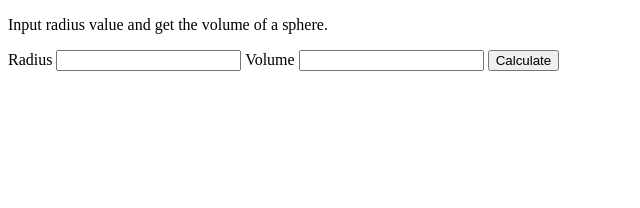
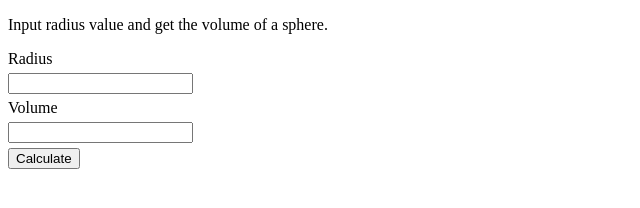
Before and after one commit to JennyDoJD/javascript-training, a plain HTML site: page javascript-exercises-2/exercise-10/exercise-10.html in a window 1280 px wide. Shown: the whole page, without its empty margins (0-640 px from the left). Drawn offline with Linux system fonts and the light colour scheme.

Commit message:
fix: change id attribute into class attribute

```diff
--- a/javascript-exercises-2/exercise-10/style.css
+++ b/javascript-exercises-2/exercise-10/style.css
@@ -1,4 +1,4 @@
-#inputForm {
+.input-form {
   display: flex;
   flex-direction: column;
   align-items: flex-start;
```
